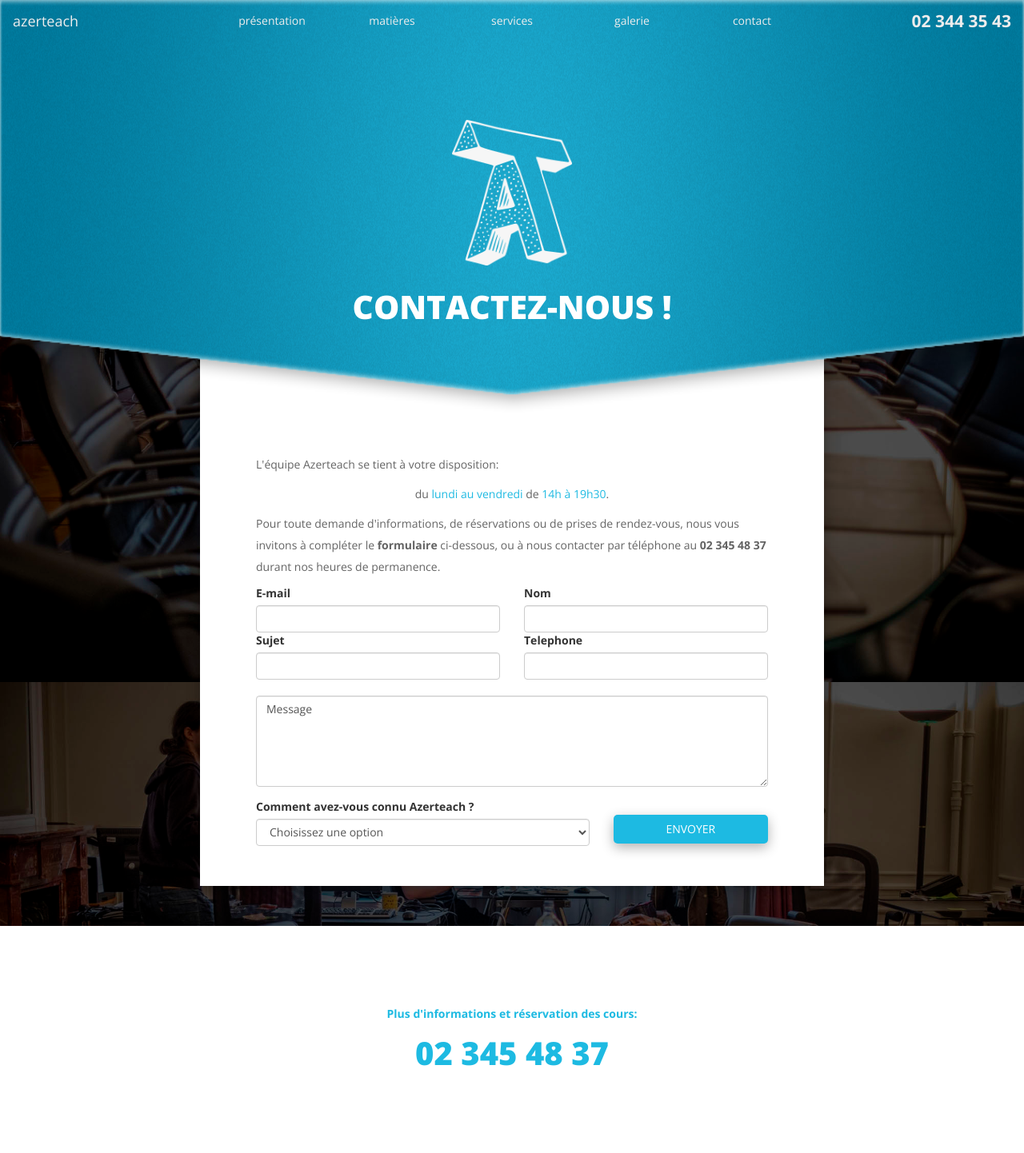
After one commit to roulili/azerteach, a PHP site: page /contact.html in a window 1280 px wide. The commit adds this page. Shown: the top 1442 px of the page at 80% size. Run offline with PHP 8.4, Linux system fonts and the light colour scheme; some libraries are stand-ins or nearby versions.

Commit message:
premiere version page contact début page gallerie

```diff
--- /dev/null
+++ b/contact.html
@@ -0,0 +1,198 @@
+<!DOCTYPE html>
+<html lang="en">
+  <head>
+    <!-- Required meta tags always come first -->
+    <meta charset="utf-8">
+    <meta name="viewport" content="width=device-width, initial-scale=1">
+    <meta http-equiv="x-ua-compatible" content="ie=edge">
+
+    <!-- Bootstrap CSS -->
+    <link rel="stylesheet" href="https://maxcdn.bootstrapcdn.com/bootstrap/3.3.5/css/bootstrap.min.css">
+    <!-- Google fonts -->
+    <link href='https://fonts.googleapis.com/css?family=Open+Sans:300,400,700,800' rel='stylesheet' type='text/css'>
+    <!-- font awesome -->
+    <link rel="stylesheet" href="https://maxcdn.bootstrapcdn.com/font-awesome/4.4.0/css/font-awesome.min.css">
+
+    <link rel="stylesheet" href="css/custom.css">
+  </head>
+  <body id="gallerie">
+
+  <nav class="navbar navbar-landing navbar-normal">
+    <a class="navbar-brand" href="#"><span class="font-thin">azer</span>teach</a>
+
+    <ul class="nav navbar-nav">
+      <li class="nav-item active">
+        <a class="nav-link" href="#">présentation <span class="sr-only">(current)</span></a>
+      </li>
+      <li class="nav-item">
+        <a class="nav-link" href="#">matières</a>
+      </li>
+      <li class="nav-item">
+        <a class="nav-link" href="#">services</a>
+      </li>
+      <li class="nav-item">
+        <a class="nav-link" href="#">galerie</a>
+      </li>
+      <li class="nav-item">
+        <a class="nav-link" href="#">contact</a>
+      </li>
+    </ul>
+
+    <ul class="nav navbar-nav nav-phone">
+      <li class="nav-item">
+        <a class="nav-link" href="#">02 344 35 43</a>
+      </li>
+    </ul>
+  </nav>
+
+
+  <div class="section section-contact-top">
+    <div class="container">
+      <img src="img/logo.png" id="matiere-logo" alt="logo"/>
+      <h2 class="page-title">Contactez-nous !</h2>
+    </div>
+  </div>
+
+      <div class="section section-contact-form">
+      <div class="container">
+        <div class="row">
+          <div class="col-md-8 col-md-offset-2 matiere-details">
+          <form class="form text-left" role="form" methode="post" action="#">
+            <p>L'équipe Azerteach se tient à votre disposition:</p>
+            <p class="text-center">
+              du <span class="text-blue">lundi au vendredi</span> de <span class="text-blue">14h à 19h30</span>.
+            </p>
+            <p>Pour toute demande d'informations, de réservations ou de prises de rendez-vous, nous vous invitons à compléter le <b>formulaire</b> ci-dessous, ou à nous contacter par téléphone au <b>02 345 48 37</b> durant nos heures de permanence.
+            </p>
+            <div class="row">
+              <div class="col-sm-6">
+                <label for="email">E-mail</label>
+                <input type="email" name="email" class="form-control" id="email"/>
+              </div>
+              <div class="col-sm-6">
+                <label for="name">Nom</label>
+                <input type="text" name="name" class="form-control" id="name" />
+              </div>
+            </div>
+            <div class="row">
+              <div class="col-sm-6">
+                <label for="subject">Sujet</label>
+                <input type="text" name="subject" class="form-control" id="subject"/>
+              </div>
+              <div class="col-sm-6">
+                <label for="telephone">Telephone</label>
+                <input type="text" name="telephone" class="form-control" id="telephone" />
+              </div>
+            </div>
+            <br />
+            <div class="row">
+              <div class="col-xs-12">
+                <div class="form-group">
+                  <textarea class="form-control" rows="5" >Message
+                  </textarea>
+                </div>
+              </div>
+            </div>
+            <div class="row">
+              <div class="col-sm-8">
+                <label for="origin">Comment avez-vous connu Azerteach ?</label>
+                <select class="form-control" name="origin" id="origin">
+                  <option selected disabled>Choisissez une option</option>
+                  <option>1</option>
+                  <option>2</option>
+                  <option>3</option>
+                  <option>4</option>
+                  <option>5</option>
+                </select>
+              </div>
+              <div class="col-sm-4">
+                <br />
+                <button class="btn btn-azt">Envoyer</button>
+              </div>
+            </div>
+          </form>
+          </div>
+        </div>
+      </div>
+    </div>
+
+    <div class="section section-contact section-contact-contact">
+      <div class="container">
+        <div class="row">
+          <div class="col-md-8 col-md-offset-2 text-center tel-contact">
+            <p>Plus d'informations et réservation des cours:</p>
+            <tel>02 345 48 37</tel>
+          </div>
+        </div>
+      </div>
+    </div>
+
+    <div class="section section-map">
+      <img src="img/pointe-haute.png" class="background-image">
+      <div class="container">
+        <div class="row">
+          <div class="col-md-8 col-md-offset-2 text-center map">
+            <img src="img/contact-map.png" class="contact-map" />
+          </div>
+        </div>
+      </div>
+    </div>
+
+        <div class="section-footer">
+     <div class="container">
+      <div class="row firstrow">
+        <div class="col-md-8">
+        <table class="tableau">
+          <tr>
+            <td width="5%"><a href="#">Présentation</a></th>
+            <th width="5%">Matières</th>
+            <th width="5%">Services</th>
+          </tr>
+          <tr>
+            <td><a href="#">Galeries</a></td>
+            <td><a href="#">Mathématique</a></td>
+            <td><a href="#">Cours particuliers</a></td>
+          </tr>
+          <tr>
+            <td><a href="#">Philosophie</a></td>
+            <td><a href="#">Sciences</a></td>
+            <td><a href="#">Etude Encadrée</a></td>
+          </tr>
+          <tr>
+            <td><a href="#">Contact</a></td>
+            <td><a href="#">Anglais</a></td>
+            <td><a href="#">Stage de vacances</a></td>
+          </tr>
+          <tr>
+            <td></td>
+            <td><a href="#">Néerlandais</a></td>
+            <td><a href="#">Blocus assisté</a></td>
+          </tr>
+          <tr>
+            <td></td>
+            <td><a href="#">Français</a></td>
+            <td><a href="#">Méthode de travail</a></td>
+          </tr>
+        </table>
+        </div>
+        <div class="col-md-4">
+        <img src="img/logo2.png" id="logo2"/>
+        </div>
+      </div>
+     </div>
+
+     <div class="cgu">
+       <div class="container">
+         <div class="row secondrow">
+            <div class="col-md-6"><a href="#">Conditions générales d'utilisation</a></div>
+            <div class="col-md-6"><a href="#">© 2015 Azerteach</a></div>
+        </div>
+      </div>
+    </div>
+
+    <script src="https://ajax.googleapis.com/ajax/libs/jquery/2.1.4/jquery.min.js"></script>
+    <script src="https://maxcdn.bootstrapcdn.com/bootstrap/3.3.5/js/bootstrap.min.js"></script>
+    <script src="js/scrollspy.js"></script>
+    <script src="js/rouli.js"></script>
+  </body>
+</html>
--- a/css/custom.css
+++ b/css/custom.css
@@ -13,7 +13,7 @@ body
 .page-title small
 {font-family: 'Minion Pro'; text-transform: lowercase; font-style:italic; font-size:0.9em; color:white;}
 #matiere-logo
-{margin-top: 150px;}
+{margin-top: 150px; width:150px;}
 /*NAVBAR*/
 .navbar
 {position:fixed; width:100%; z-index: 100; text-align: center}
@@ -256,7 +256,6 @@ td  a:hover
 /*----------------------------------------------------------------------Page Blocus--------------------------------------------------------------------------------------*/
 body#service-blocus
 {background-image: url('../img/fond-blocus.jpg'); background-attachment:fixed; background-size: cover}
-
 /*First section*/
 .section-service-top
 {color:white; min-height:50%; padding-bottom:100px; text-align: center}
@@ -378,3 +377,26 @@ color:#1dbae2; font-weight:600; margin-bottom:-100px;}
 {margin: 100px 0px; width:70%;}
 .section-map img
 {z-index:0;}
+
+/*CONTACT*/
+.section-contact-top
+{background-image: url('../img/small-pointe-bas.png'); background-size: 100% 100%; text-align:center; color:white; min-height:50%; width:100%;
+ padding-bottom:100px;}
+body#contact
+{background-image: url('../img/fond-contact.jpg'); background-attachment:fixed; background-size: cover}
+.section-contact-form
+{position:relative; z-index:-2; margin-bottom:100px;}
+.section-contact-form .matiere-details
+{padding-top:150px; text-align: center; margin-bottom:-50px; margin-top: -100px;}
+.btn-azt
+{background-color:#1dbae2; color:white; box-shadow: 0px 5px 15px rgba(0,0,0,0.3); border-radius:5px; padding:7px 25px; display:block; width:100%; text-transform: uppercase;}
+.section-contact-contact
+{margin-top:100px; padding-top:100px;}
+
+/*GALLERIE*/
+body#gallerie
+{background-image:url('../img/fond-gallerie.jpg'); background-size:cover; background-attachment:fixed;}
+.section-gallerie
+{ text-align:center;}
+.section-contact-gallerie
+{margin-top:0px; padding-top:100px; background-image:url('../img/fond-tel-contact.png'); background-size:100%; background-color:transparent;}
```
Also changed, not shown: gallerie.html (added, +140 -0 lines), img/fond-contact.jpg (added), img/fond-gallerie.jpg (added), img/fond-tel-contact.png (added), img/small-pointe-bas.png (added).
